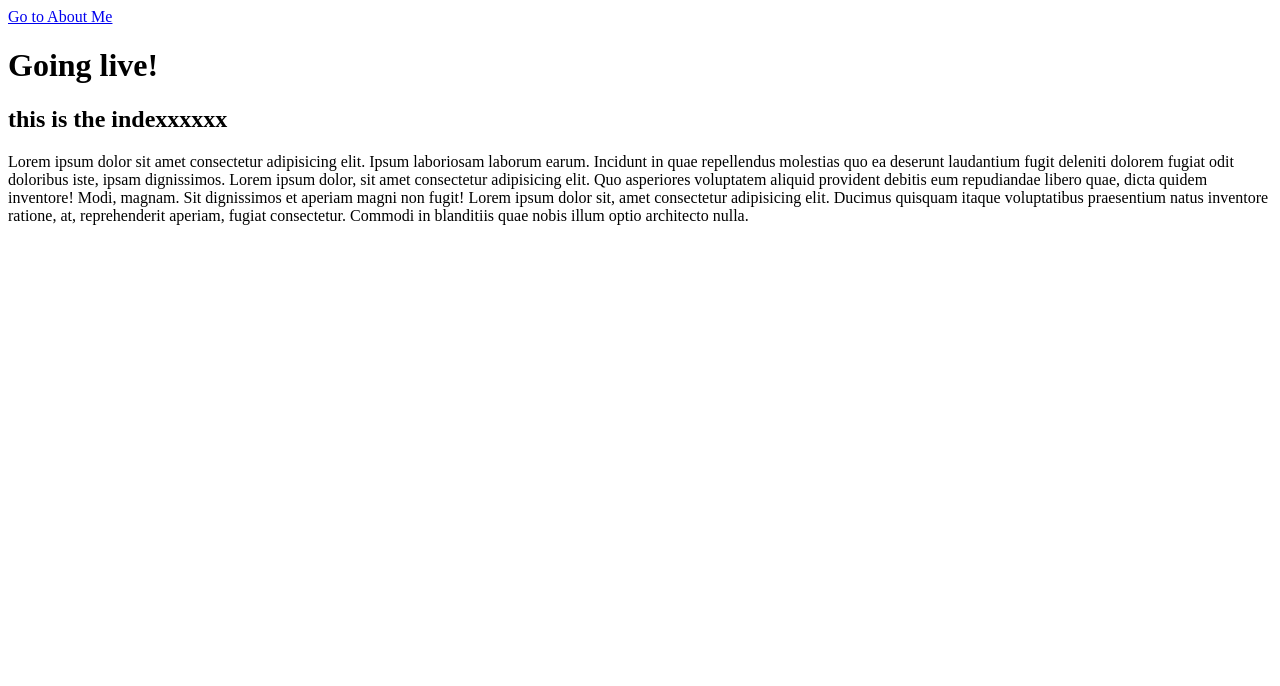
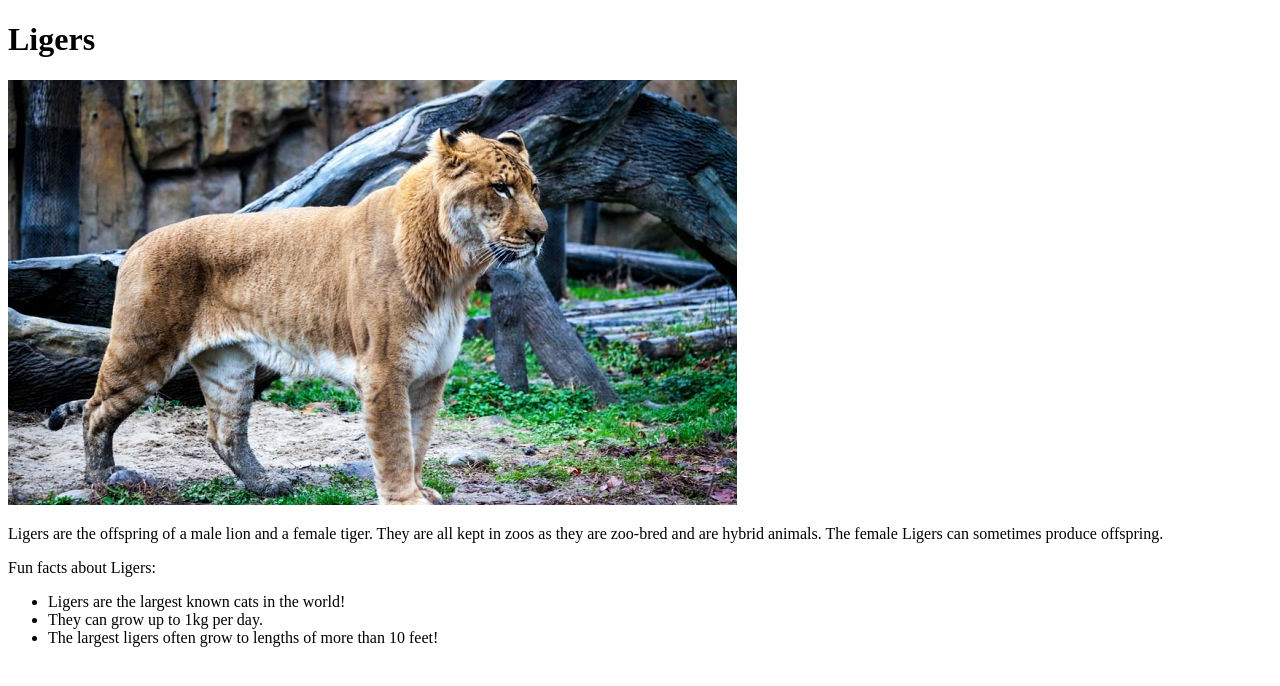
Before and after one commit to vpvnguyen/go-live, a plain HTML site: page index.html in a window 1280 px wide. Drawn offline with Linux system fonts and the light colour scheme.

Commit message:
removed unnecessary html file

```diff
--- a/index.html
+++ b/index.html
@@ -6,13 +6,14 @@
     <meta http-equiv="X-UA-Compatible" content="ie=edge">
     <title>Document</title>
 </head>
-<body>
-    <a href="./about-me.html">Go to About Me</a>
-    <h1>Going live!</h1>
-    <h2>this is the indexxxxxx</h2>
-    <p>Lorem ipsum dolor sit amet consectetur adipisicing elit. Ipsum laboriosam laborum earum. Incidunt in quae repellendus molestias quo ea deserunt laudantium fugit deleniti dolorem fugiat odit doloribus iste, ipsam dignissimos.
-        Lorem ipsum dolor, sit amet consectetur adipisicing elit. Quo asperiores voluptatem aliquid provident debitis eum repudiandae libero quae, dicta quidem inventore! Modi, magnam. Sit dignissimos et aperiam magni non fugit!
-        Lorem ipsum dolor sit, amet consectetur adipisicing elit. Ducimus quisquam itaque voluptatibus praesentium natus inventore ratione, at, reprehenderit aperiam, fugiat consectetur. Commodi in blanditiis quae nobis illum optio architecto nulla.
-    </p>
+    <h1>Ligers</h1>
+    <img src="./images/about-me.jpg" alt="">
+    <p>Ligers are the offspring of a male lion and a female tiger. They are all kept in zoos as they are zoo-bred and are hybrid animals. The female Ligers can sometimes produce offspring. </p>
+    <p>Fun facts about Ligers: </p>
+    <ul>
+        <li>Ligers are the largest known cats in the world!</li>
+        <li>They can grow up to 1kg per day.</li>
+        <li>The largest ligers often grow to lengths of more than 10 feet!</li>
+    </ul>
 </body>
 </html>
```
Also changed, not shown: about-me.html (deleted, +0 -19 lines).
